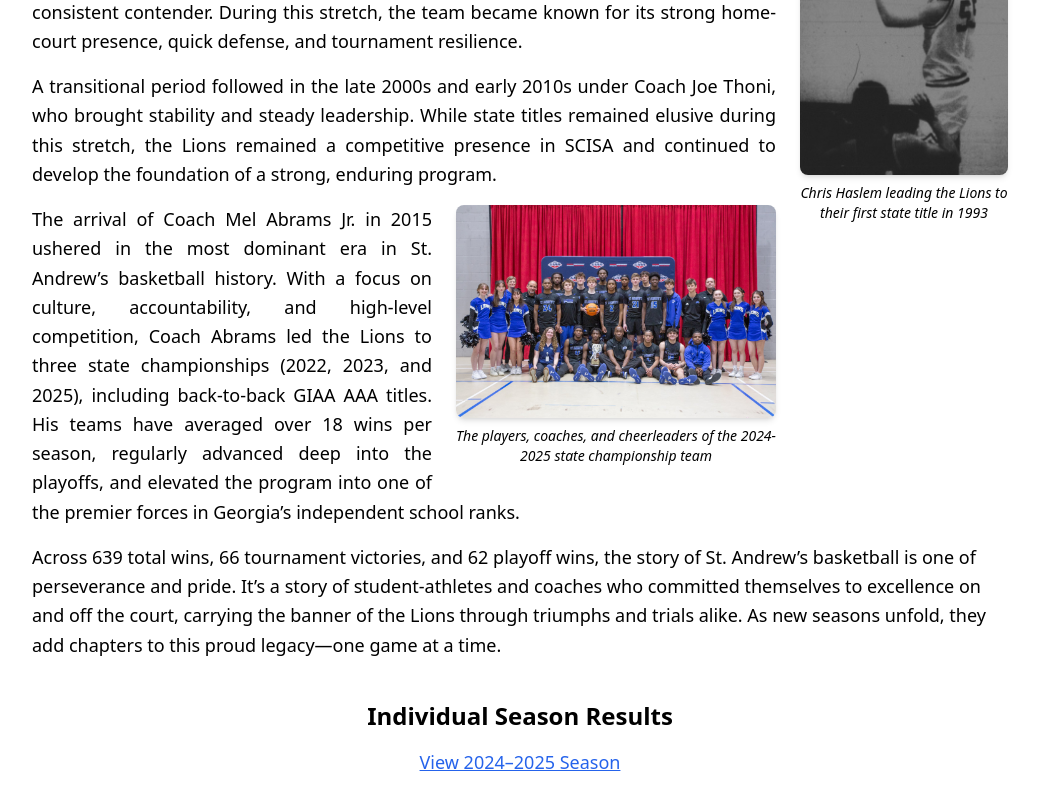
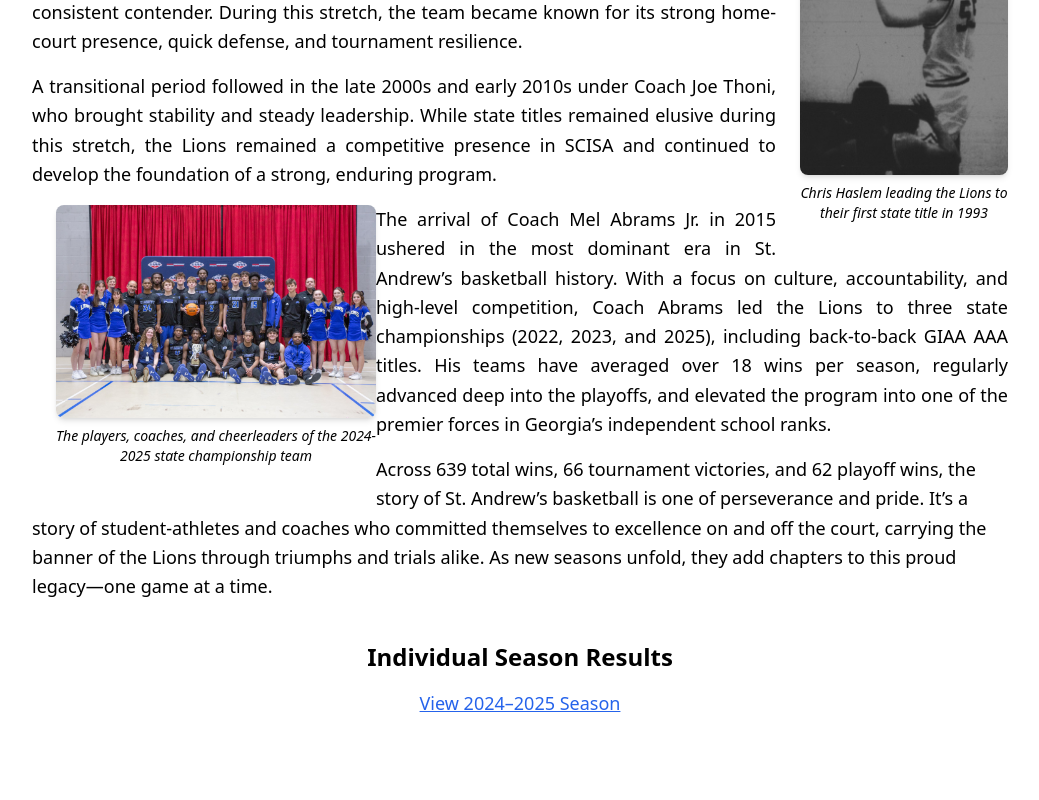
Before and after one commit to newonda1/st-andrews-basketball, a React (Vite) app: page / in a window 1280 px wide. Shown: the part 773-1573 px from the top of the page, without its empty margins (120-1159 px from the left). After the commit the page ends 1514 px from the top, so only its background shows below. Built offline with nearby package versions, Linux system fonts and the light colour scheme.

Commit message:
Update App.jsx

```diff
--- a/src/App.jsx
+++ b/src/App.jsx
@@ -68,7 +68,7 @@ function App() {
 <p className="text-lg leading-relaxed mb-4 text-justify">
     A transitional period followed in the late 2000s and early 2010s under Coach Joe Thoni, who brought stability and steady leadership. While state titles remained elusive during this stretch, the Lions remained a competitive presence in SCISA and continued to develop the foundation of a strong, enduring program.
   </p>
-         <div className="md:float-right md:ml-6 mb-6 text-center w-full md:w-80 animate-fade-in">
+         <div className="md:float-left md:ml-6 mb-6 text-center w-full md:w-80 animate-fade-in">
     <img
     src="/images/state_champions_2025.jpg"
     alt="2024-2025 State Championship Team"
```
